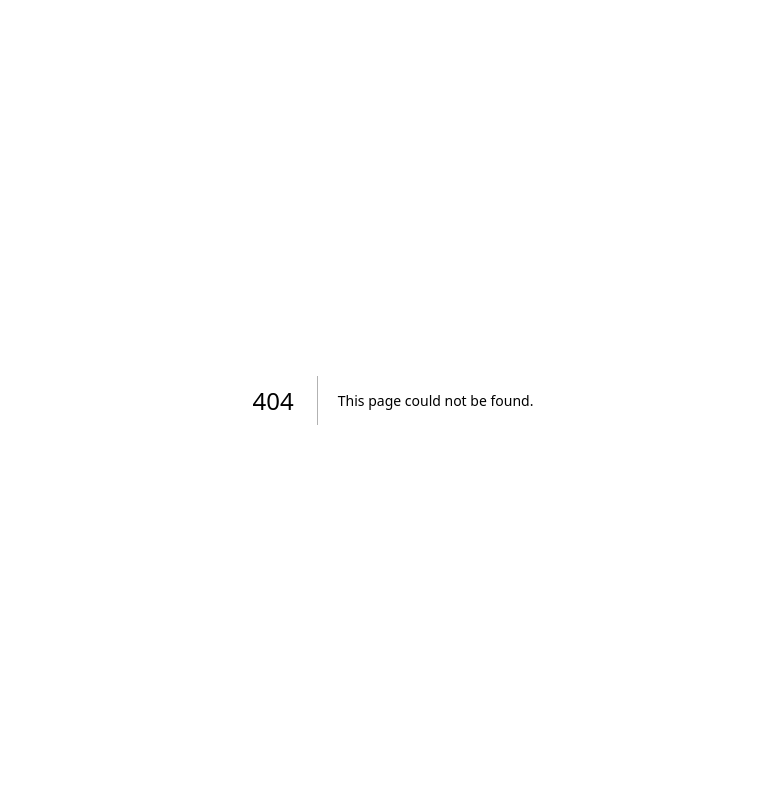
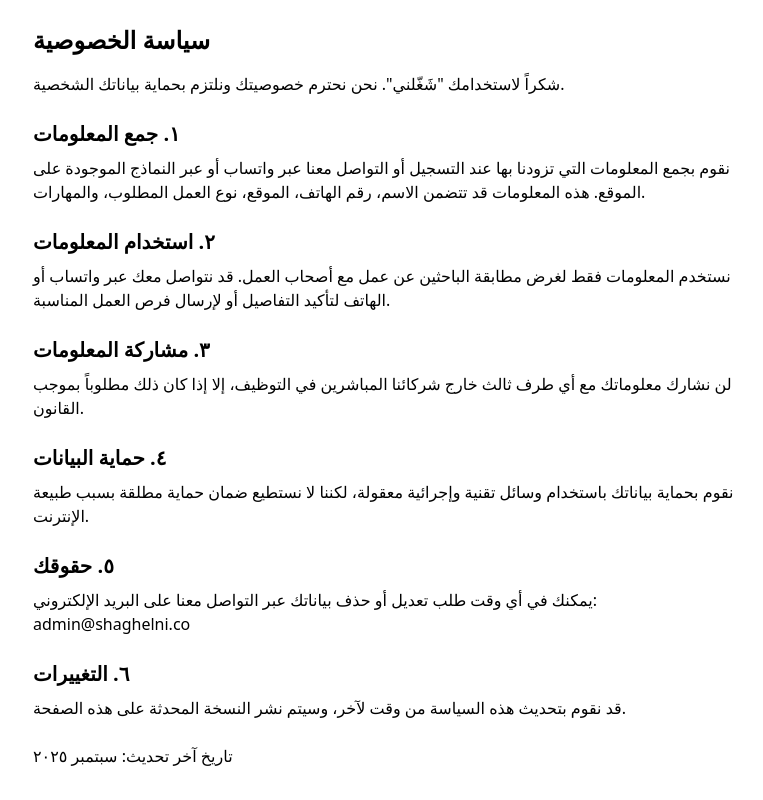
Before and after one commit to Zyadhanano/shaghelni-landing, a Next.js app: page /privacy-policy in a window 1280 px wide. Before the commit this address had no page. Shown: the whole page, without its empty margins (247-1010 px from the left). Built offline with nearby package versions, Linux system fonts and the light colour scheme.

Commit message:
Create privacy-policy.js

```diff
--- /dev/null
+++ b/pages/privacy-policy.js
@@ -0,0 +1,35 @@
+export default function PrivacyPolicy() {
+  return (
+    <div className="max-w-3xl mx-auto p-6">
+      <h1 className="text-2xl font-bold mb-4">سياسة الخصوصية</h1>
+      <p className="mb-4">
+        شكراً لاستخدامك "شَغّلني". نحن نحترم خصوصيتك ونلتزم بحماية بياناتك الشخصية.
+      </p>
+      <h2 className="text-xl font-semibold mt-6 mb-2">١. جمع المعلومات</h2>
+      <p className="mb-4">
+        نقوم بجمع المعلومات التي تزودنا بها عند التسجيل أو التواصل معنا عبر واتساب أو عبر النماذج الموجودة على الموقع. هذه المعلومات قد تتضمن الاسم، رقم الهاتف، الموقع، نوع العمل المطلوب، والمهارات.
+      </p>
+      <h2 className="text-xl font-semibold mt-6 mb-2">٢. استخدام المعلومات</h2>
+      <p className="mb-4">
+        نستخدم المعلومات فقط لغرض مطابقة الباحثين عن عمل مع أصحاب العمل. قد نتواصل معك عبر واتساب أو الهاتف لتأكيد التفاصيل أو لإرسال فرص العمل المناسبة.
+      </p>
+      <h2 className="text-xl font-semibold mt-6 mb-2">٣. مشاركة المعلومات</h2>
+      <p className="mb-4">
+        لن نشارك معلوماتك مع أي طرف ثالث خارج شركائنا المباشرين في التوظيف، إلا إذا كان ذلك مطلوباً بموجب القانون.
+      </p>
+      <h2 className="text-xl font-semibold mt-6 mb-2">٤. حماية البيانات</h2>
+      <p className="mb-4">
+        نقوم بحماية بياناتك باستخدام وسائل تقنية وإجرائية معقولة، لكننا لا نستطيع ضمان حماية مطلقة بسبب طبيعة الإنترنت.
+      </p>
+      <h2 className="text-xl font-semibold mt-6 mb-2">٥. حقوقك</h2>
+      <p className="mb-4">
+        يمكنك في أي وقت طلب تعديل أو حذف بياناتك عبر التواصل معنا على البريد الإلكتروني: admin@shaghelni.co
+      </p>
+      <h2 className="text-xl font-semibold mt-6 mb-2">٦. التغييرات</h2>
+      <p>
+        قد نقوم بتحديث هذه السياسة من وقت لآخر، وسيتم نشر النسخة المحدثة على هذه الصفحة.
+      </p>
+      <p className="mt-6">تاريخ آخر تحديث: سبتمبر ٢٠٢٥</p>
+    </div>
+  );
+}
```
